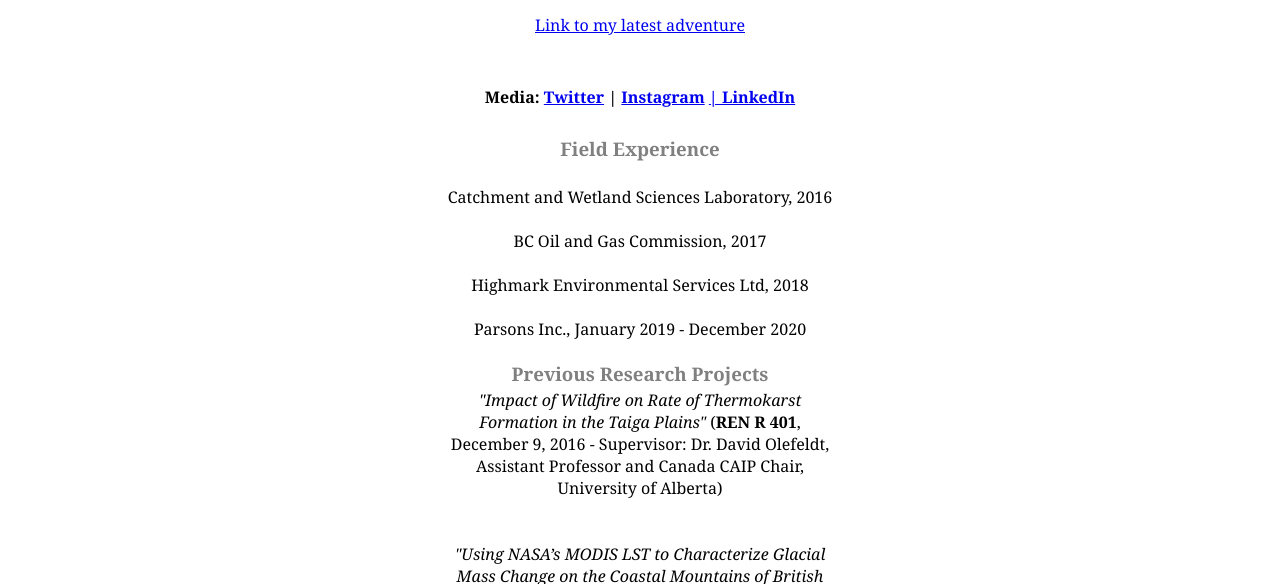
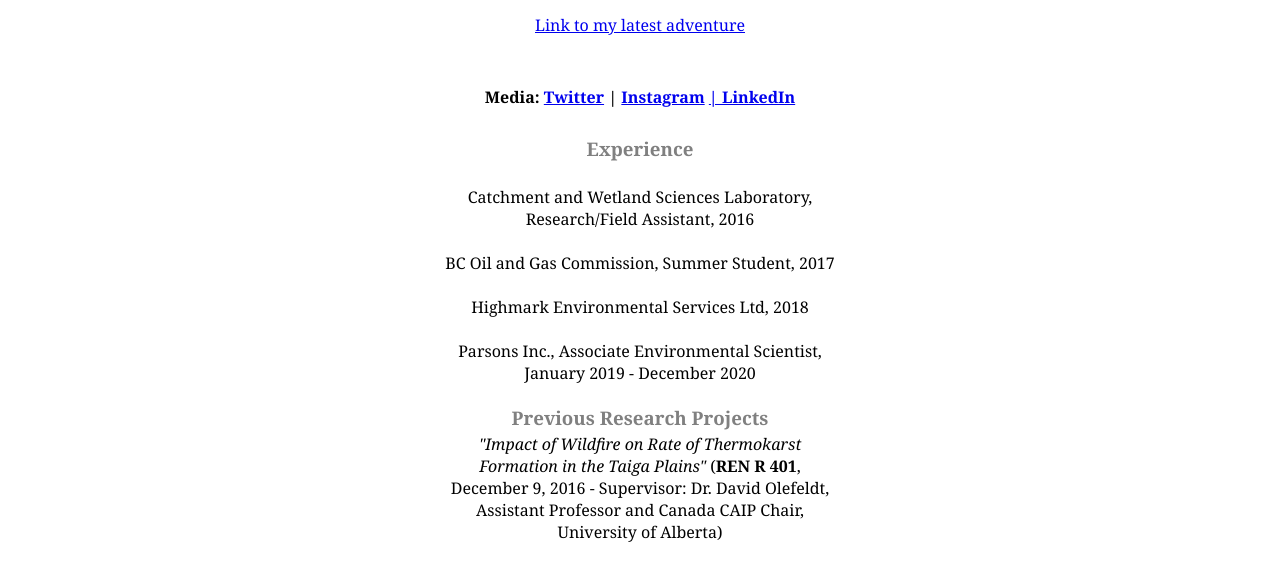
Before and after one commit to jleestein/Personal-Website, a plain HTML site: page index.html in a window 1280 px wide. Shown: the part 730-1314 px from the top of the page. Drawn offline with Linux system fonts and the light colour scheme.

Commit message:
Update index.html

```diff
--- a/index.html
+++ b/index.html
@@ -30,11 +30,11 @@
 </div>
 
 <div>
-  <h3><br>Field Experience</br></h3>
-  <p><br>Catchment and Wetland Sciences Laboratory, 2016</br>
-  <br>BC Oil and Gas Commission, 2017</br>
+  <h3><br>Experience</br></h3>
+  <p><br>Catchment and Wetland Sciences Laboratory, Research/Field Assistant, 2016</br>
+  <br>BC Oil and Gas Commission, Summer Student, 2017</br>
   <br>Highmark Environmental Services Ltd, 2018</br>
-  <br>Parsons Inc., January 2019 - December 2020</br></p>
+  <br>Parsons Inc., Associate Environmental Scientist, January 2019 - December 2020</br></p>
 </div>
 
 
```
